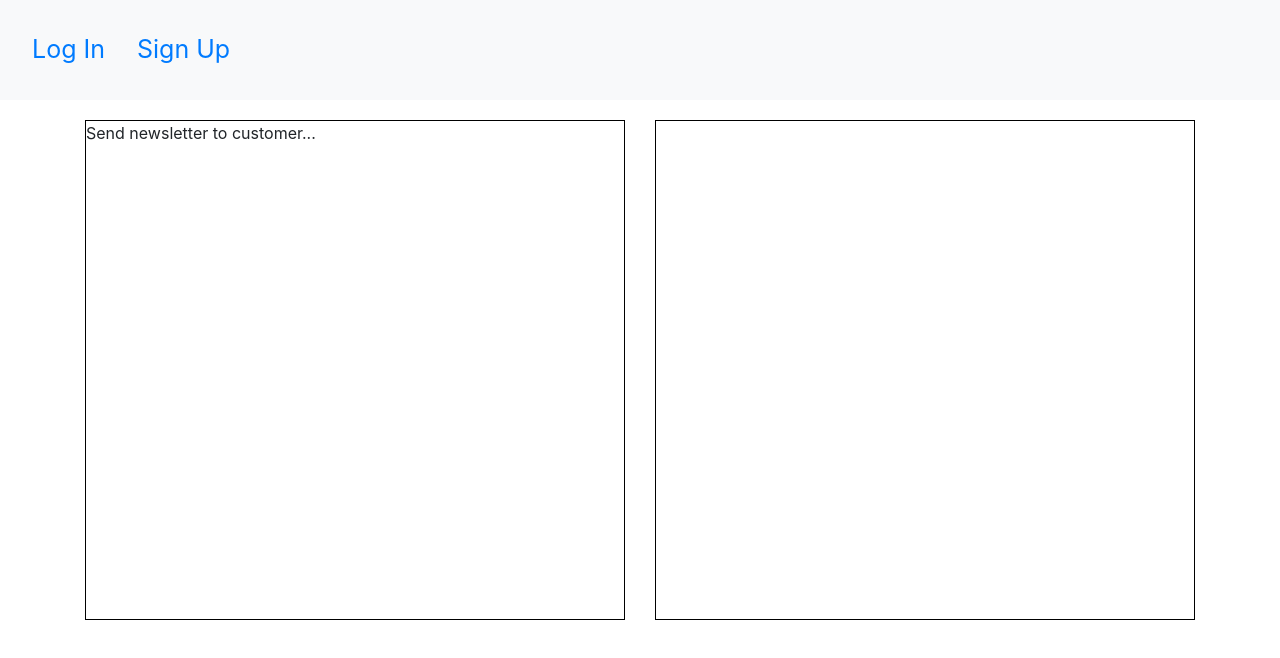
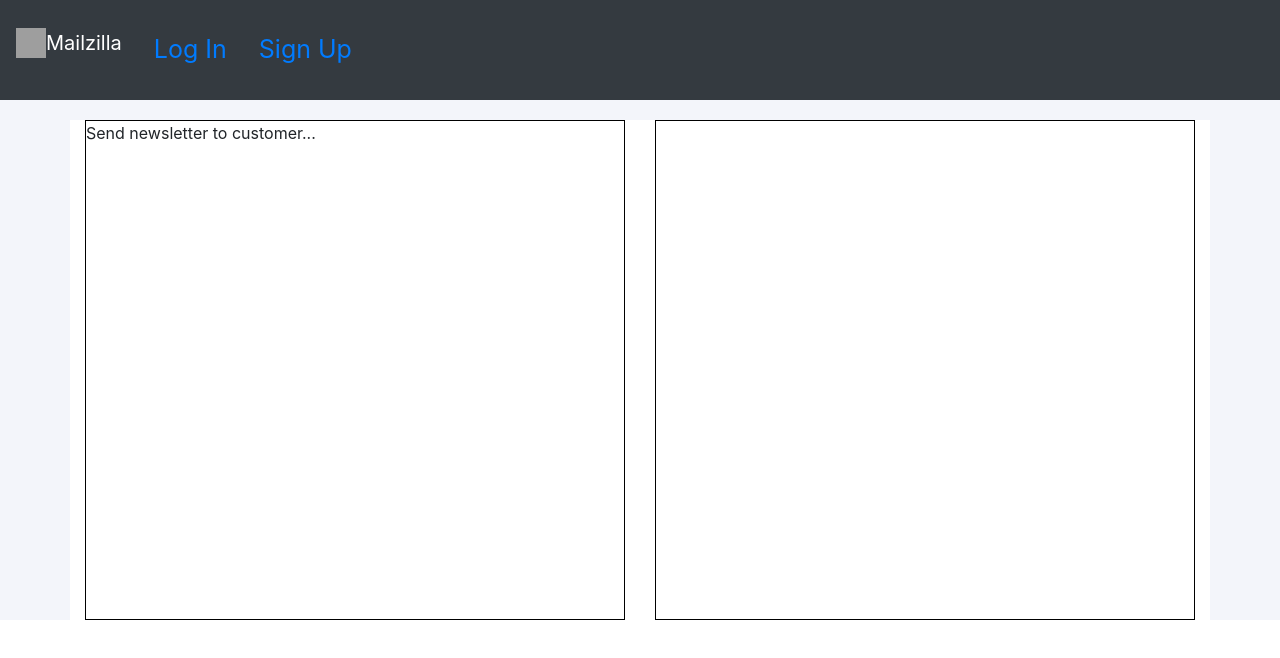
Before and after one commit to junko911/mailzilla, a React (Create React App) app in the folder client/: page / in a window 1280 px wide. Shown: the top 658 px of the page. Built offline with nearby package versions, Linux system fonts and the light colour scheme; grey boxes are pictures that could not be loaded; what @amcharts/amcharts4 would draw is missing.

Commit message:
Stylize nav bar

```diff
--- a/client/public/index.html
+++ b/client/public/index.html
@@ -29,7 +29,7 @@
   </head>
   <body>
     <noscript>You need to enable JavaScript to run this app.</noscript>
-    <div id="root"></div>
+    <div id="root" style="background-color: #f3f5fa"></div>
     <!--
       This HTML file is a template.
       If you open it directly in the browser, you will see an empty page.
--- a/client/src/App.css
+++ b/client/src/App.css
@@ -6,6 +6,7 @@ body {
 .container {
   width: 80%;
   margin: 20px auto;
+  background-color: #fff;
 }
 
 .redirect-btn {
--- a/client/src/Nav/Navbar.js
+++ b/client/src/Nav/Navbar.js
@@ -4,6 +4,7 @@ import {
   Navbar,
   NavItem,
   NavLink,
+  NavbarBrand
 } from 'reactstrap'
 import { connect } from 'react-redux'
 
@@ -11,14 +12,18 @@ const NavBar = props => {
   return (
     <div className="nav-bar">
       <Navbar
-        color="light"
+        color="dark"
         dark
         expand="md"
         style={{ height: "100px" }}
       >
+        <Nav horizontal="center" style={{ fontSize: "25px" }}>
+          <NavbarBrand href="/">
+              <img src={"./paper-plane.png"} width="30" height="30" className="d-inline-block align-top" alt="" loading="lazy"/>
+                Mailzilla
+          </NavbarBrand>
             {props.currentUser ?
               <>
-            <Nav horizontal="center" style={{ fontSize: "25px" }}>
                 <NavItem>
                   <NavLink href="/campaigns">Campaigns</NavLink>
                 </NavItem>
@@ -28,20 +33,18 @@ const NavBar = props => {
                 <NavItem>
                   <NavLink onClick={props.logoutHandler}>Logout</NavLink>
                 </NavItem>
-            </Nav>
               </>
               :
               <>
-            <Nav horizontal="center" style={{ fontSize: "25px" }}>
                 <NavItem>
                   <NavLink href="/login">Log In</NavLink>
                 </NavItem>
                 <NavItem>
                   <NavLink href="/signup">Sign Up</NavLink>
                 </NavItem>
-            </Nav>
               </>
             }
+        </Nav>
       </Navbar>
     </div>
   )
```
Lines whose indentation alone changed are shown as unchanged.
